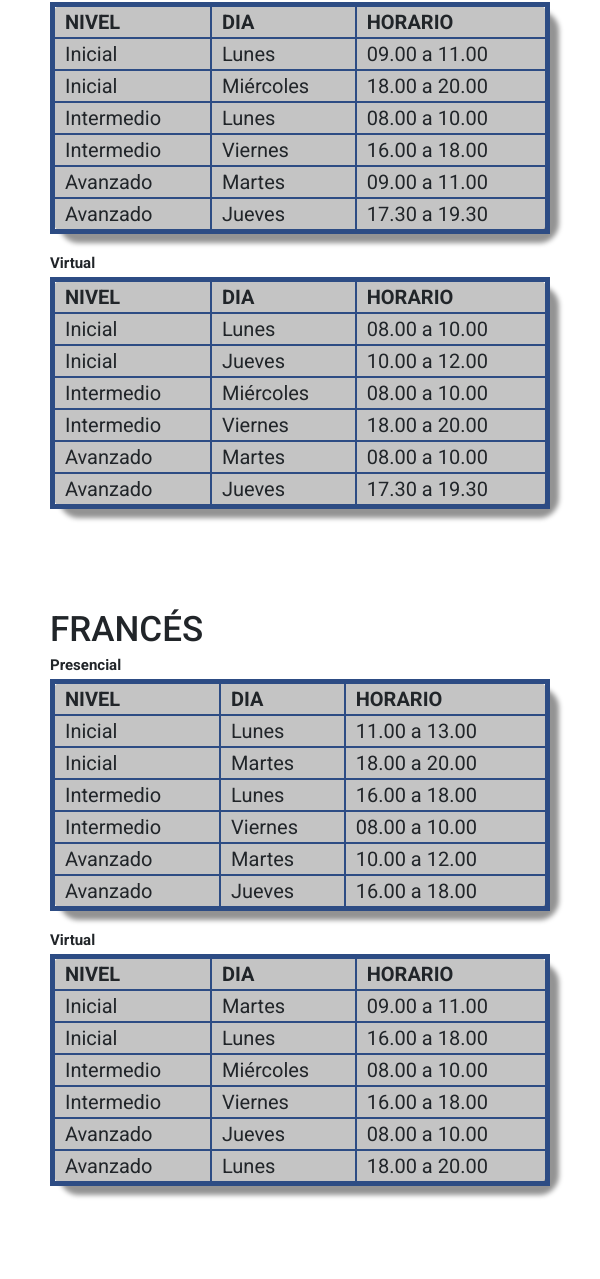
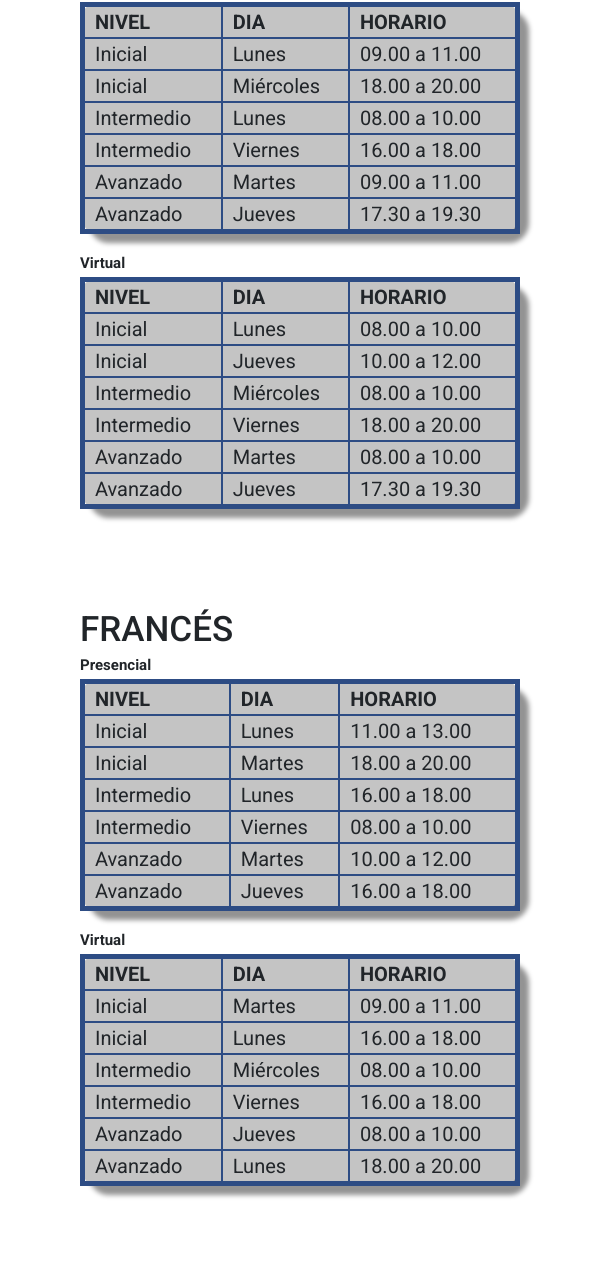
Before and after one commit to Antonela-Peron/cei-desarrollo-web, a website: page pages/idiomas.html in a window 600 px wide. Shown: the part 512-1791 px from the top of the page. Drawn offline with nearby package versions, Linux system fonts and the light colour scheme.

Commit message:
modificacion de tamaño de fuentes y padding

```diff
--- a/scss/_queries.scss
+++ b/scss/_queries.scss
@@ -93,8 +93,8 @@
 	width: 250px;
 	}
 	.tablas__padding--lateral{
-		padding-right: 0px;
-		padding-left: 0px;
+		padding-right: 30px;
+		padding-left: 30px;
 	}
 	.preguntas__subtitulos--fuente{
 		font-size: 2rem;
```
Also changed, not shown: css/estilo.css.
